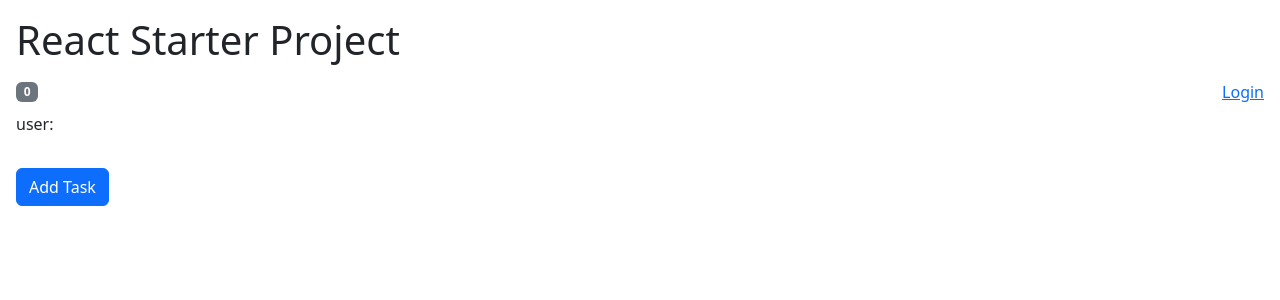
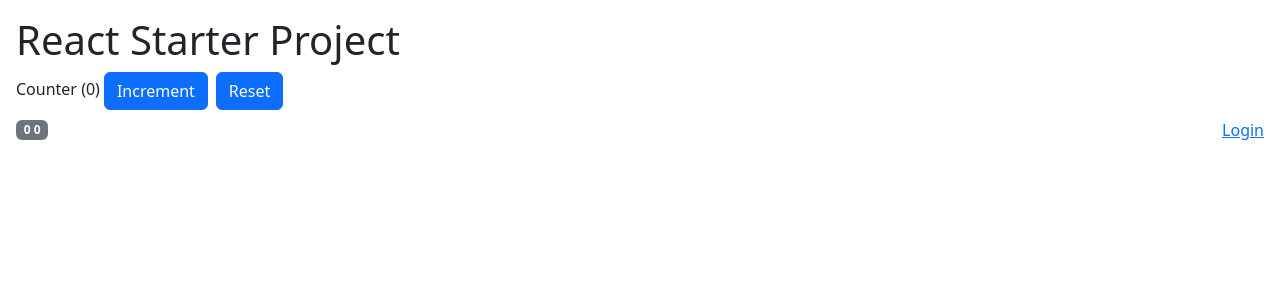
Before and after one commit to ducanh4531/practice-app, a React (Vite) app: page / in a window 1280 px wide. Shown: the top 300 px of the page. Built offline with nearby package versions, Linux system fonts and the light colour scheme.

Commit message:
using zustand to create counter store

```diff
--- a/package.json
+++ b/package.json
@@ -14,7 +14,8 @@
     "axios": "^1.3.4",
     "bootstrap": "^5.2.3",
     "react": "^18.2.0",
-    "react-dom": "^18.2.0"
+    "react-dom": "^18.2.0",
+    "zustand": "^4.3.8"
   },
   "devDependencies": {
     "@types/react": "^18.0.28",
--- a/src/App.tsx
+++ b/src/App.tsx
@@ -2,10 +2,10 @@
 // import LoginStatus from "./state-management/LoginStatus";
 // import TaskList from "./state-management/TaskList";
 import { AuthProvider } from "./state-management/auth";
-import HomePage from "./state-management/HomePage";
+// import HomePage from "./state-management/HomePage";
 import NavBar from "./state-management/NavBar";
+import Counter from "./state-management/counter/Counter";
 import { TasksProvider } from "./state-management/tasks";
-// import Counter from "./state-management/Counter";
 
 // import TodoForm from "./react-query/TodoForm";
 // import TodoList from "./react-query/TodoList";
@@ -30,10 +30,10 @@
 				{/* <PostList /> */}
 
 				{/* STATE-MANAGEMENT */}
-				{/* <Counter /> */}
+				<Counter />
 				{/* <LoginStatus /> */}
 				<NavBar />
-				<HomePage />
+				{/* <HomePage /> */}
 			</TasksProvider>
 		</AuthProvider>
 	);
--- a/src/state-management/NavBar.tsx
+++ b/src/state-management/NavBar.tsx
@@ -1,12 +1,16 @@
 import { LoginStatus } from "./auth";
+import useCounterStore from "./counter/store";
 import useTasks from "./tasks/useTasks";
 
 const NavBar = () => {
 	const { tasks } = useTasks();
+	const counter = useCounterStore((state) => state.counter);
 
 	return (
 		<nav className="navbar d-flex justify-content-between">
-			<span className="badge text-bg-secondary">{tasks.length}</span>
+			<span className="badge text-bg-secondary">
+				{tasks.length} {counter}
+			</span>
 			<LoginStatus />
 		</nav>
 	);
--- a/src/state-management/counter/Counter.tsx
+++ b/src/state-management/counter/Counter.tsx
@@ -1,5 +1,4 @@
-import { useReducer } from "react";
-import counterReducer from "./counterReducer";
+import useCounterStore from "./store";
 
 const Counter = () => {
 	// use reducer, so state management logic is encapsulated inside reducer func
@@ -7,21 +6,20 @@
 	// and can reuse the reducer in other components
 
 	// dispatch will trigger changes (dispatch means send an action)
-	const [value, dispatch] = useReducer(counterReducer, 0);
+
+	// ----
+	const { counter, increment, reset } = useCounterStore();
 
 	return (
 		<div>
-			Counter ({value})
+			Counter ({counter})
 			<button
-				onClick={() => dispatch({ type: "INCREMENT" })}
+				onClick={() => increment()}
 				className="btn btn-primary mx-1"
 			>
 				Increment
 			</button>
-			<button
-				onClick={() => dispatch({ type: "RESET" })}
-				className="btn btn-primary mx-1"
-			>
+			<button onClick={() => reset()} className="btn btn-primary mx-1">
 				Reset
 			</button>
 		</div>
--- /dev/null
+++ b/src/state-management/counter/store.ts
@@ -0,0 +1,19 @@
+// USE ZUSTAND CAN CENTRALIZE STATE MANAGEMENT LOGIC, STATE OF APP AND SHARE STATE TO OTHER COMPONENTS
+// WITHOUT USING USECONTEXT FOR SHARING AND USEREDUCER FOR CENTRALIZING LOGIC, REDUX AS WELL
+import { create } from "zustand";
+
+// specify shape of the Store
+interface CounterStore {
+	counter: number;
+	increment: () => void;
+	reset: () => void;
+}
+
+// return a custom hook and use anywhere in application
+const useCounterStore = create<CounterStore>((set) => ({
+	counter: 0,
+	increment: () => set((store) => ({ counter: store.counter + 1 })),
+	reset: () => set(() => ({ counter: 0 })),
+}));
+
+export default useCounterStore;
```
Also changed, not shown: 1 other file (tests, documents, lock files or other folders).
